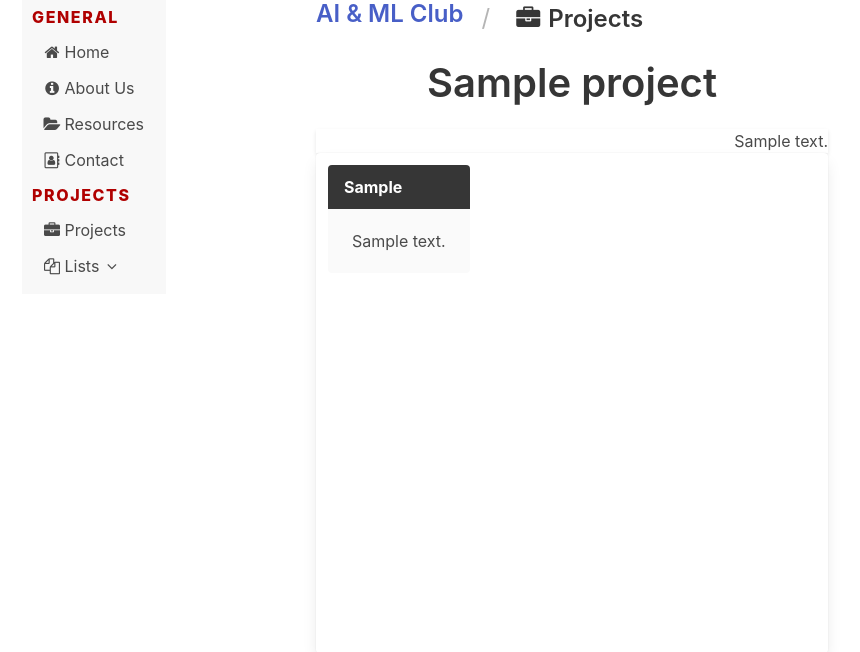
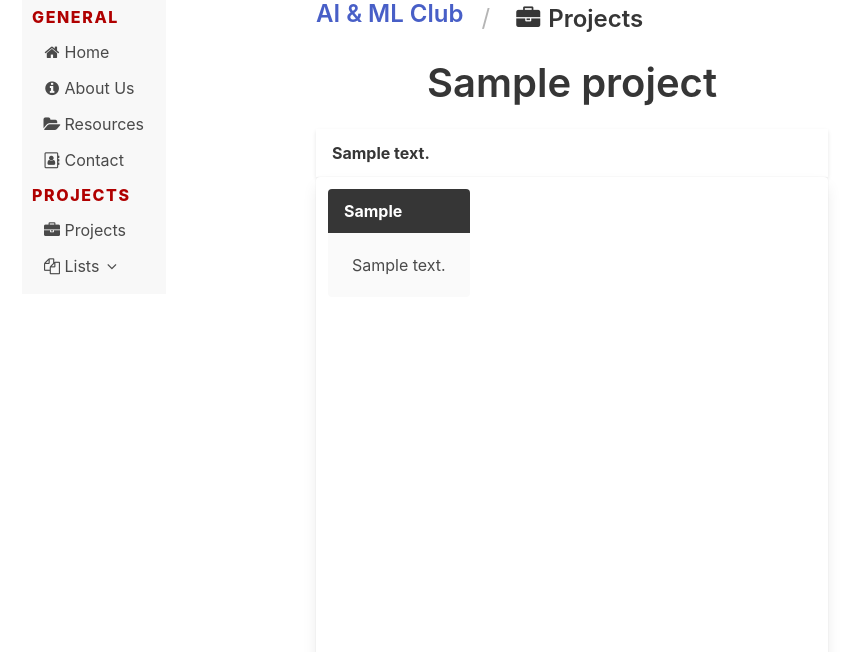
Before and after one commit to jordanelizaga/uaAiClub, a Django app: page /projects/1/ in a window 1280 px wide. Shown: the part 146-798 px from the top of the page, without its empty margins (78-938 px from the left). Run offline with Django 3.2, Linux system fonts and the light colour scheme; tables that the repository leaves empty hold one stand-in row (values such as "Sample post"); some libraries are stand-ins or nearby versions.

Commit message:
added linebreaksbr bcz linebreaks alone is not my cup of tea

```diff
--- a/projects/templates/projectDetail.html
+++ b/projects/templates/projectDetail.html
@@ -25,7 +25,7 @@
     <div id="chat">
         <h1 class="title is-2 has-text-centered">    {{ project.project_name }}   </h1>
 
-        <div class="card-header"><p class="card-header-title">{{ project.project_desc|linebreaks }} </p></div>
+        <div class="card-header"><p class="card-header-title">{{ project.project_desc|linebreaksbr }} </p></div>
         <div id="chat-box" class="card">
           <div class="card-content">
             <div class="tile is-ancestor is-vertical">
```
